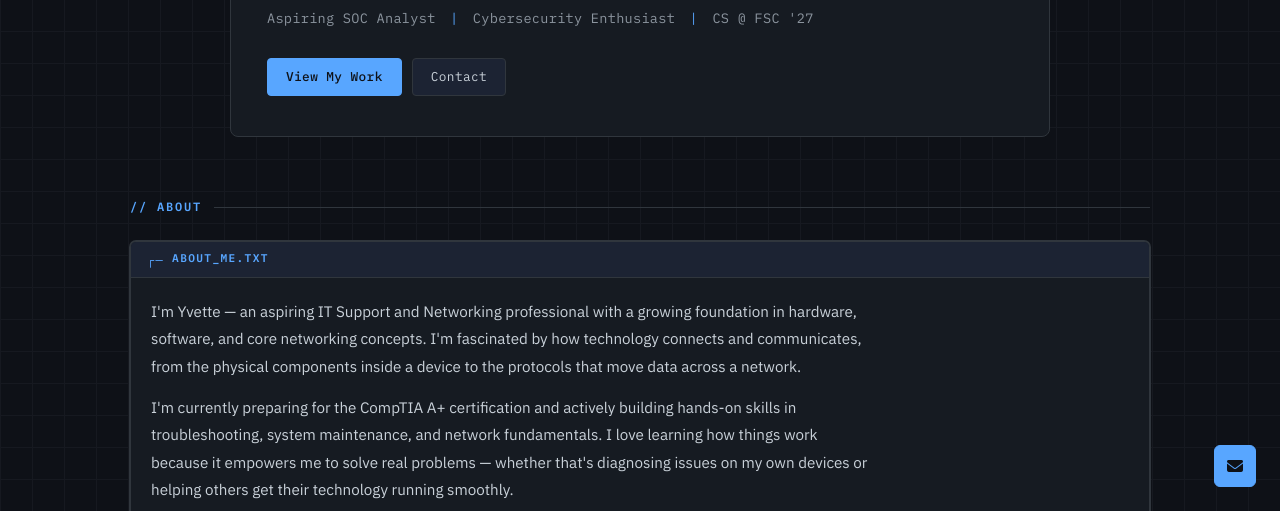
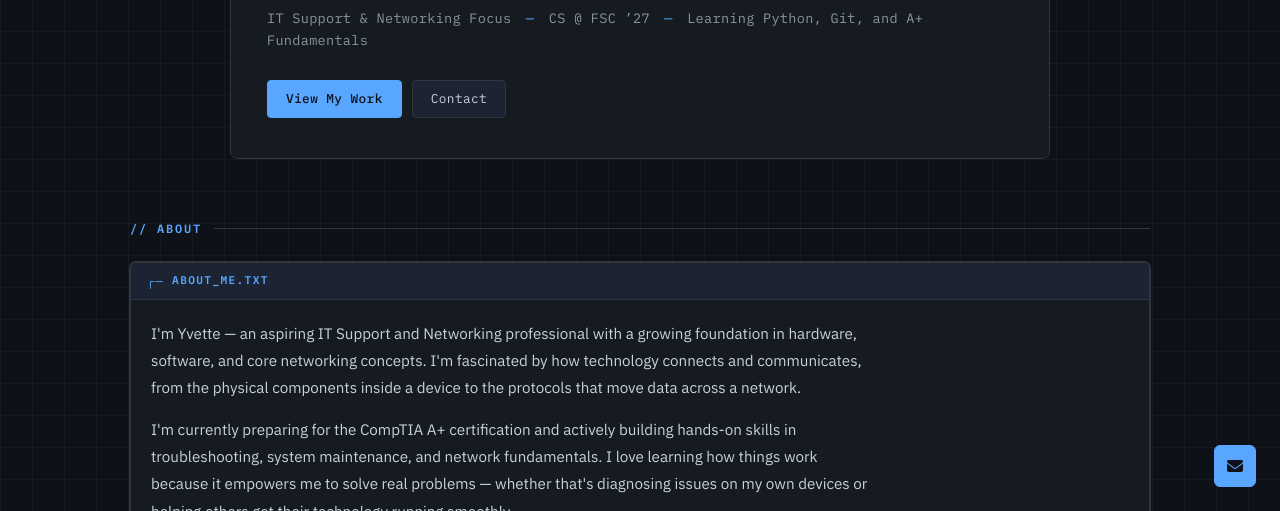
Before and after one commit to 0ddev3/0ddev3.github.io, a plain HTML site: page index.html in a window 1280 px wide. Shown: the part 289-800 px from the top of the page. Drawn offline with nearby package versions, Linux system fonts and the light colour scheme.

Commit message:
Update hero header in index.html

```diff
--- a/index.html
+++ b/index.html
@@ -39,11 +39,11 @@
       <p class="hero-prompt">$ whoami</p>
       <h1>Yvette Boyd<span class="cursor"></span></h1>
       <p class="tagline">
-          Aspiring SOC Analyst
-          <span class="sep">|</span>
-          Cybersecurity Enthusiast
-          <span class="sep">|</span>
-          CS @ FSC '27
+        IT Support & Networking Focus
+        <span class="sep">—</span>
+        CS @ FSC ’27
+        <span class="sep">—</span>
+        Learning Python, Git, and A+ Fundamentals
       </p>
       <div class="hero-actions">
         <a href="#projects" class="btn primary">View My Work</a>
```
Lines whose indentation alone changed are shown as unchanged.
